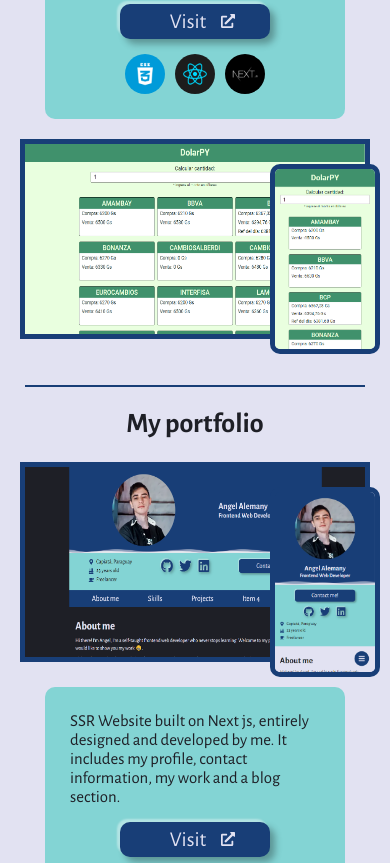
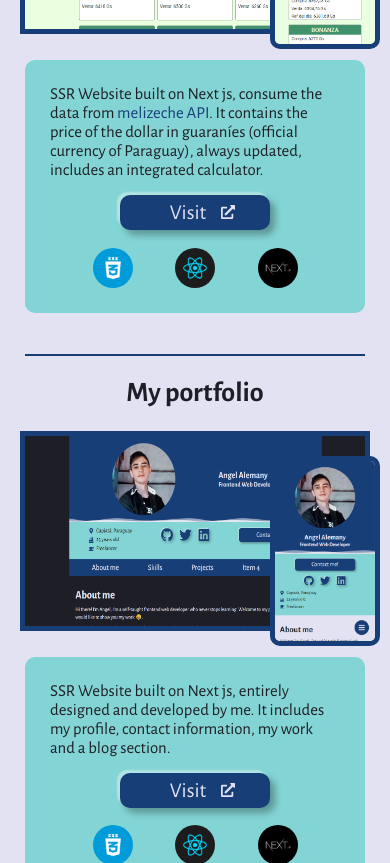
Before and after one commit to angelmgl/myportfolio, a Next.js app: page / in a window 390 px wide. Shown: the part 3660-4523 px from the top of the page. Built offline with nearby package versions, Linux system fonts and the light colour scheme.

Commit message:
Responsive design modified

```diff
--- a/components/Projects/Card.js
+++ b/components/Projects/Card.js
@@ -16,10 +16,7 @@ const Card = ({
             <h3 className={styles.projectTitle}>{title}</h3>
             <div className={styles.cardBody}>
                 <div
-                    className={styles.caps}
-                    style={{
-                        order: even ? "1" : "0"
-                    }}
+                    className={styles.caps} id="caps"
                 >
                     <img
                         src={desktop}
@@ -59,6 +56,20 @@ const Card = ({
                     </div>
                 </div>
             </div>
+
+            <style jsx>{`
+                #caps {
+                    order: ${even ? "1" : "0"};
+                    transform: ${even ? "translateX(-50px)" : "translateX(0px)"};
+                }
+
+                @media only screen and (max-width: 970px) {
+                    #caps {
+                        order: 0;
+                        transform: translateX(0px);
+                    }
+                }
+            `}</style>
         </div>
     );
 };
--- a/components/Projects/Projects.module.css
+++ b/components/Projects/Projects.module.css
@@ -26,21 +26,20 @@
 }
 
 .info {
-    width: 100%;
-    max-width: 320px;
+    width: 320px;
     padding: 25px;
     display: flex;
     align-items: center;
     justify-content: center;
     flex-direction: column;
-    gap: 15px;
     border-radius: 10px;
     background-color: #83d4d4;
 }
 
 .tech {
     display: flex;
-    gap: 10px;
+    width: 100%;
+    justify-content: space-evenly;
 }
 
 .icon {
@@ -69,6 +68,7 @@
 .link {
     display: inline-block;
     padding: 5px 50px;
+    margin-bottom: 1.25rem;
     font-size: 1.5rem;
     color: #e2e2f2;
     background-color: #183e77;
@@ -92,7 +92,14 @@
 @media only screen and (max-width: 970px) {
     .cardBody {
         flex-direction: column;
-        gap: 20px;
+    }
+
+    .info {
+        width: 400px;
+    }
+
+    .caps {
+        margin-bottom: 1.5rem;
     }
 }
 
@@ -109,6 +116,10 @@
 }
 
 @media only screen and (max-width: 576px) {
+    .card {
+        padding: 20px 0;
+    }
+
     .desktop {
         width: 350px;
         height: 200px;
@@ -119,9 +130,17 @@
         width: 110px;
         height: 190px;
     }
+
+    .info {
+        width: 100%;
+    }
 }
 
 @media only screen and (max-width: 380px) {
+    .container {
+        padding: 10px 0;
+    }
+
     .desktop {
         width: 300px;
         height: 175px;
--- a/components/Projects/index.js
+++ b/components/Projects/index.js
@@ -13,7 +13,7 @@ const Projects = () => {
                 link="https://angelmgl.github.io/rick-and-morty/"
                 tech={["css", "js", "react"]}
             >
-                <p style={{ margin: "0" }}>
+                <p style={{ marginTop: "0" }}>
                     CSR Website built on React js, consume the data from&nbsp;
                     <a
                         href="https://rickandmortyapi.com/"
@@ -35,7 +35,7 @@ const Projects = () => {
                 link="https://dolarpy.vercel.app/"
                 tech={["css", "react", "next"]}
             >
-                <p style={{ margin: "0" }}>
+                <p style={{ marginTop: "0" }}>
                     SSR Website built on Next js, consume the data from&nbsp;
                     <a
                         href="https://dolar.melizeche.com/api/1.0/"
@@ -54,10 +54,10 @@ const Projects = () => {
                 title="My portfolio"
                 desktop="/img/projects/portfolio-desktop.png"
                 mobile="/img/projects/portfolio-mobile.png"
-                link="https://dolarpy.vercel.app/"
+                link="https://portfolio-angelmgl.vercel.app/"
                 tech={["css", "react", "next"]}
             >
-                <p style={{ margin: "0" }}>
+                <p style={{ marginTop: "0" }}>
                     SSR Website built on Next js, entirely designed and
                     developed by me. It includes my profile, contact information,
                     my work and a blog section.
```
